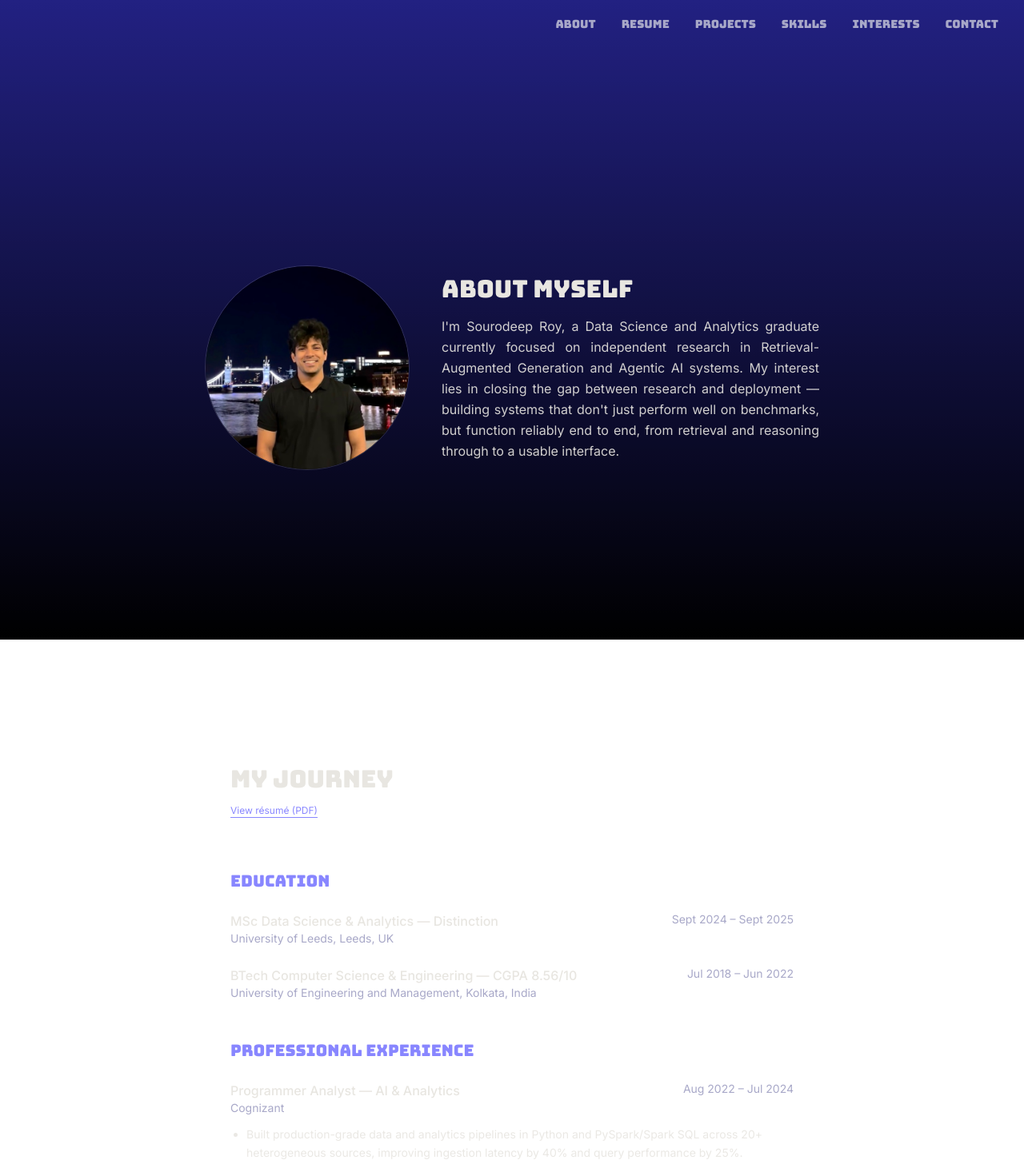
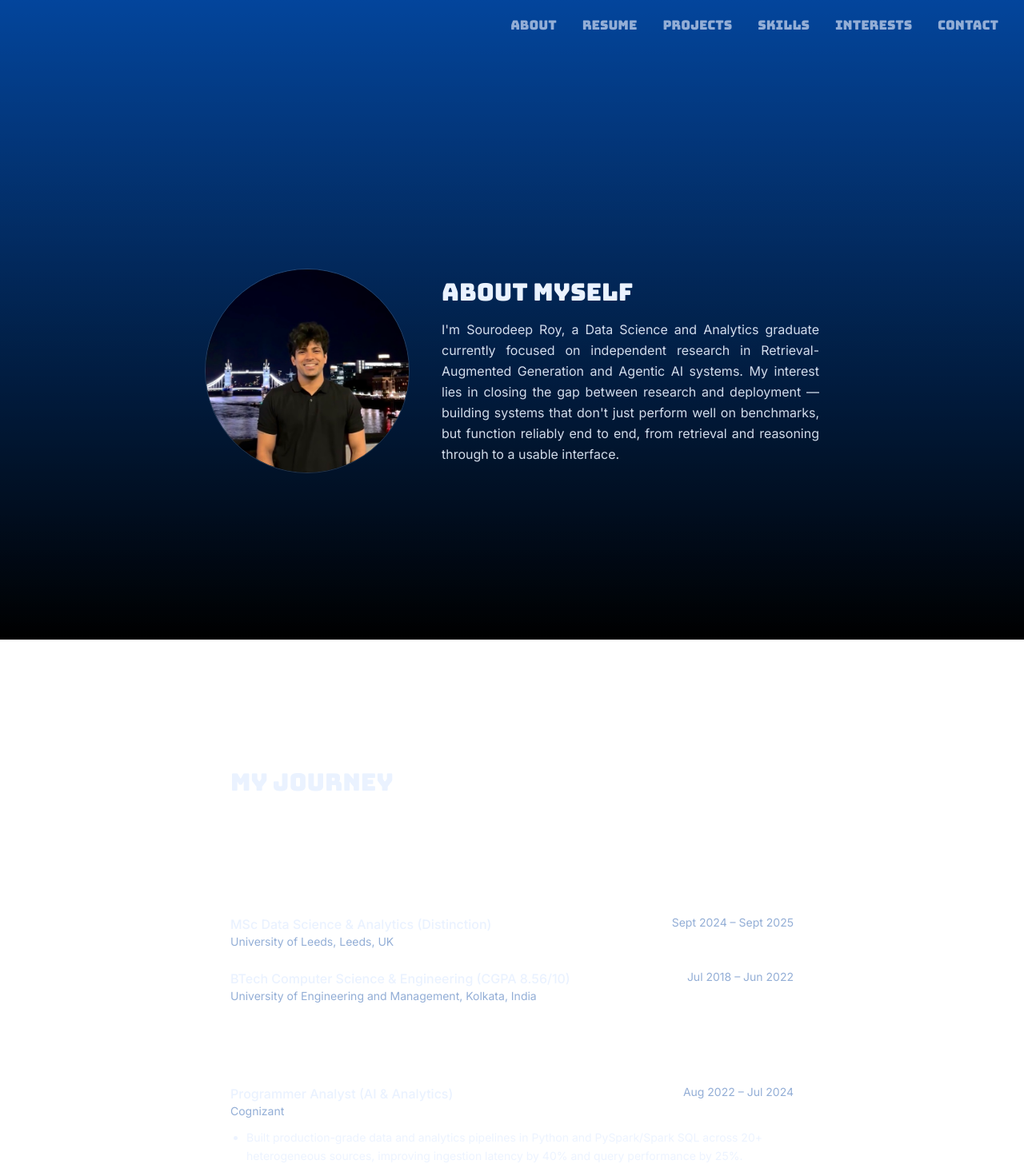
Before and after one commit to SourodeepRoy30/portfolio, a Next.js app: page / in a window 1280 px wide. Shown: the top 1466 px of the page at 80% size. Built offline with nearby package versions, Linux system fonts and the light colour scheme.

Commit message:
Update color scheme to blue gradient, resize nav text, update favicon

```diff
--- a/app/components/Nav.tsx
+++ b/app/components/Nav.tsx
@@ -44,7 +44,7 @@ export default function Nav() {
   return (
     <nav className="sticky top-0 z-50 px-8 py-5">
       {showFullNav && (
-        <div className="hidden md:flex justify-end gap-8 text-sm font-heading">
+        <div className="hidden md:flex justify-end gap-8 text-base font-heading">
           {LINKS.map((link) => (
             <a
               key={link.href}
--- a/app/globals.css
+++ b/app/globals.css
@@ -2,10 +2,10 @@
 
 :root {
   --background: #000000;
-  --foreground: #e8e6e1;
-  --muted: #a8a8c8;
-  --accent: #8886ff;
-  --border: #ffffff26;
+  --foreground: #eaf2ff;
+  --muted: #93aed6;
+  --accent: #FFFFFF;
+  --border: #fcfbfb26;
 }
 
 @theme inline {
@@ -28,7 +28,7 @@ body::before {
   content: "";
   position: fixed;
   inset: 0;
-  background: linear-gradient(0deg, #000000 0%, #3432c7 100%);
+  background: linear-gradient(0deg, #000000 0%, #056aef 100%);
   z-index: -2;
 }
 
--- a/app/page.tsx
+++ b/app/page.tsx
@@ -44,14 +44,14 @@ export default function Home() {
           <h3 className="text-xl mb-6 text-accent">Education</h3>
           <div className="mb-6">
             <div className="flex justify-between flex-wrap gap-2">
-              <p className="font-medium">MSc Data Science & Analytics — Distinction</p>
+              <p className="font-medium">MSc Data Science & Analytics (Distinction)</p>
               <p className="text-muted text-sm">Sept 2024 – Sept 2025</p>
             </div>
             <p className="text-muted text-sm">University of Leeds, Leeds, UK</p>
           </div>
           <div>
             <div className="flex justify-between flex-wrap gap-2">
-              <p className="font-medium">BTech Computer Science & Engineering — CGPA 8.56/10</p>
+              <p className="font-medium">BTech Computer Science & Engineering (CGPA 8.56/10)</p>
               <p className="text-muted text-sm">Jul 2018 – Jun 2022</p>
             </div>
             <p className="text-muted text-sm">University of Engineering and Management, Kolkata, India</p>
@@ -62,7 +62,7 @@ export default function Home() {
           <h3 className="text-xl mb-6 text-accent">Professional Experience</h3>
           <div>
             <div className="flex justify-between flex-wrap gap-2">
-              <p className="font-medium">Programmer Analyst — AI & Analytics</p>
+              <p className="font-medium">Programmer Analyst (AI & Analytics)</p>
               <p className="text-muted text-sm">Aug 2022 – Jul 2024</p>
             </div>
             <p className="text-muted text-sm mb-3">Cognizant</p>
```
Also changed, not shown: app/icon.png.
